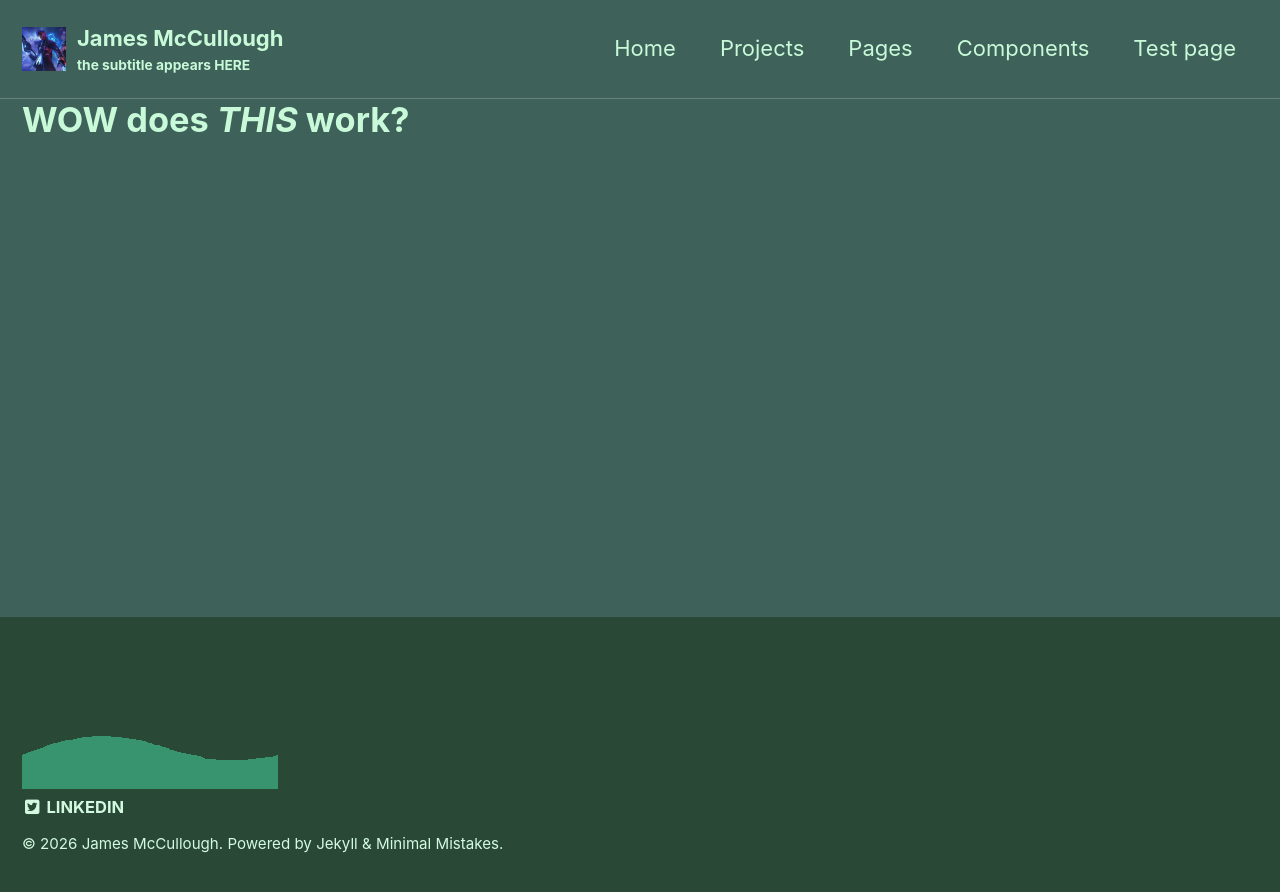
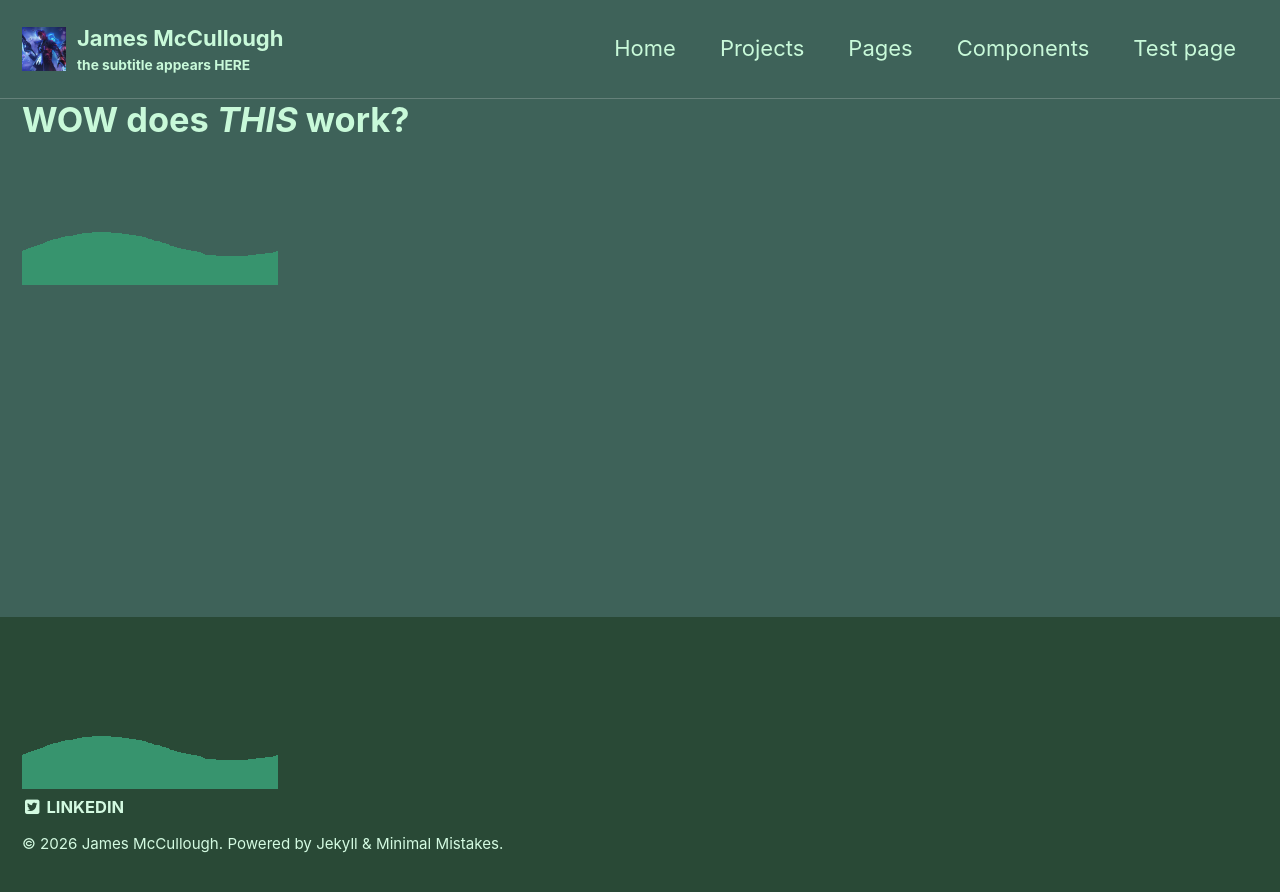
Before and after one commit to JamesMcC23/JamesMcC23.github.io, a Jekyll site: the page built from _pages/test.md, in a window 1280 px wide. Shown: the top 892 px of the page. Built offline with Jekyll 4.4.1, drawn with Linux system fonts in a browser that asks for light colours.

Commit message:
Add footer image to test page

```diff
--- a/_pages/test.md
+++ b/_pages/test.md
@@ -7,3 +7,5 @@ permalink: /test-page/
 
 
 <h1> WOW does <em>THIS</em> work?</h1>
+
+<img src= "/assets/images/footer_image.png" style="window_width;height:128px;">
```
